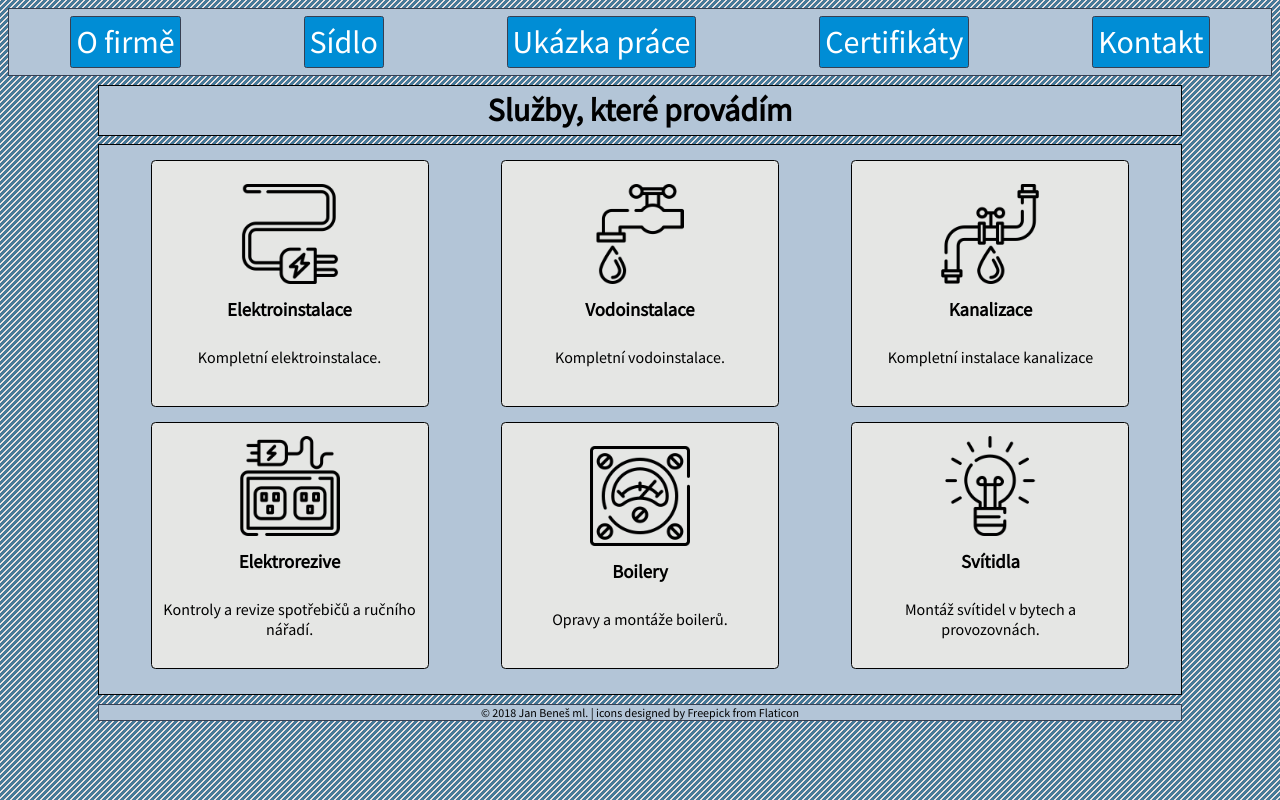
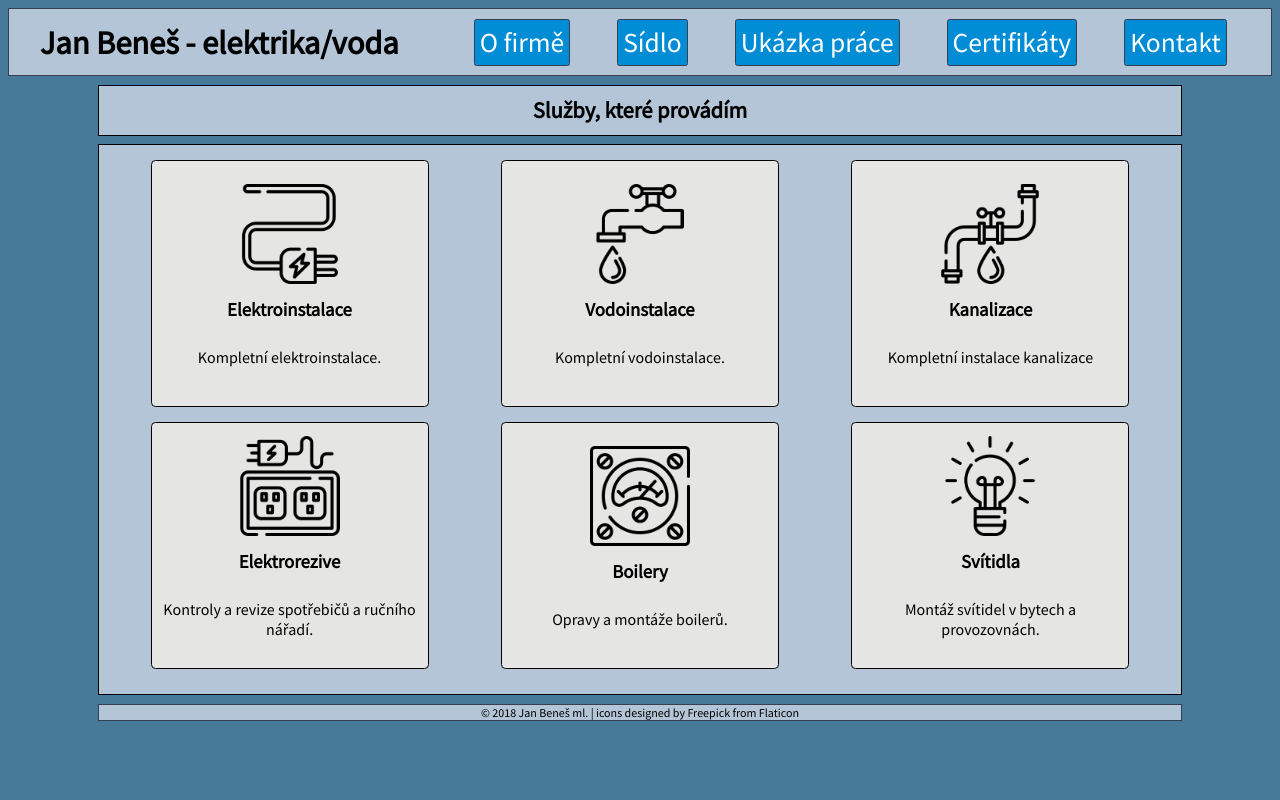
Before and after one commit to LordShedy/janbenes.com, a PHP site: page /index.php in a window 1280 px wide. Run offline with PHP 8.4, Linux system fonts and the light colour scheme.

Commit message:
Added brandname to the navbar

```diff
--- a/css/style.css
+++ b/css/style.css
@@ -2,8 +2,6 @@
   body{
       font-family: 'Source Sans Pro', sans-serif;
       background-color: #477998;
-      background-image: url("./../img/bg.gif");
-      background-repeat: repeat;
   }
   /* MOBILE 1st! */
   .grid {
@@ -27,14 +25,24 @@
   /* NAVBAR */
     nav{
         grid-area: nav;
+        display: flex;
+        flex-direction: column;
         text-align: center;
         background-color: #b3c5d7;
         border-style: solid;
         border-width: 0.5px;
         border-color: #373f51;
     }
+    .brand{
+        font-size: 32.5px;
+        margin: 10px;
+    }
+    .navbar{
+        display: flex;
+        flex-direction: column;
+    }
     /* NAVBAR ITEMS */
-    nav > li{
+    .navbar > li{
         list-style-type: none;
         background-color: #008dd5;
         color: white;
@@ -45,13 +53,13 @@
         border-width: 0.5px;
         border-color: #373f51;
     }
-    nav > li > a, nav > li > a:visited{
+    .navbar > li > a, .navbar > li > a:visited{
         text-decoration: none;
-        font-size: 2em;
+        font-size: 27.5px;
         color: inherit;
         display: block;
     }
-    nav > li:hover {
+    .navbar > li:hover {
         background-color: #373f51;
     }
   /* HEADER */
@@ -67,7 +75,7 @@
     }
     /* HEADER CONTENT */
       header > h1{
-          font-size: 2em;
+          font-size: 22.5px;
       }
       h1 {
           padding: 0;
@@ -216,7 +224,7 @@
 
 
 /* if screen exceeds 549 px and not exceeds 799 px (TABLET MODE)*/
-@media (max-width: 799px) and (min-width: 549px) {
+@media (max-width: 1019px) and (min-width: 549px) {
   /* CONTENT */
     /* 1st page – skillboxy */
       .skillboxy {
@@ -238,7 +246,7 @@
 }
 
 /* if screen exceeds 800 px (DESKTOP MODE) */
-@media (min-width: 800px) {
+@media (min-width: 1019px) {
   /* BODY */
     .grid{
         display: grid;
@@ -261,10 +269,15 @@
         flex-direction: row;
         justify-content: space-around;
     }
-    nav > li{
+    .navbar{
+      flex-direction: row;
+      justify-content: space-around;
+      width: 800px;
+    }
+    .navbar > li{
         transition: all .2s ease-in-out;
     }
-    nav > li:hover{
+    .navbar > li:hover{
         transform: scale(1.1);
     }
   /* CONTENT */
--- a/parts/nav.php
+++ b/parts/nav.php
@@ -1,7 +1,12 @@
 <nav>
-  <li><a href="./index.php" class="active" >O firmě</a></li>
-  <li><a href="./sidlo.php">Sídlo</a></li>
-  <li><a href="./prace.php">Ukázka práce</a></li>
-  <li><a href="./certifikaty.php">Certifikáty</a></li>
-  <li><a href="./kontakt.php">Kontakt</a></li>
+  <div class="brand">
+    <b>Jan Beneš - elektrika/voda</b>
+  </div>
+  <div class="navbar">
+    <li><a href="./index.php" class="active" >O firmě</a></li>
+    <li><a href="./sidlo.php">Sídlo</a></li>
+    <li><a href="./prace.php">Ukázka práce</a></li>
+    <li><a href="./certifikaty.php">Certifikáty</a></li>
+    <li><a href="./kontakt.php">Kontakt</a></li>
+  </div>
 </nav>
```
